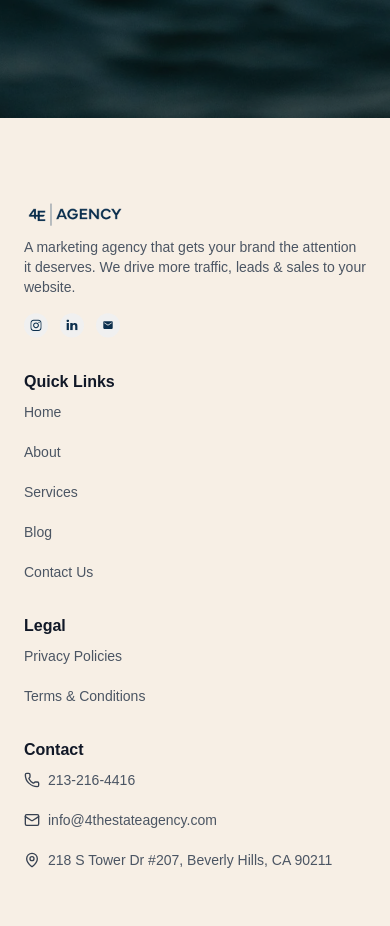
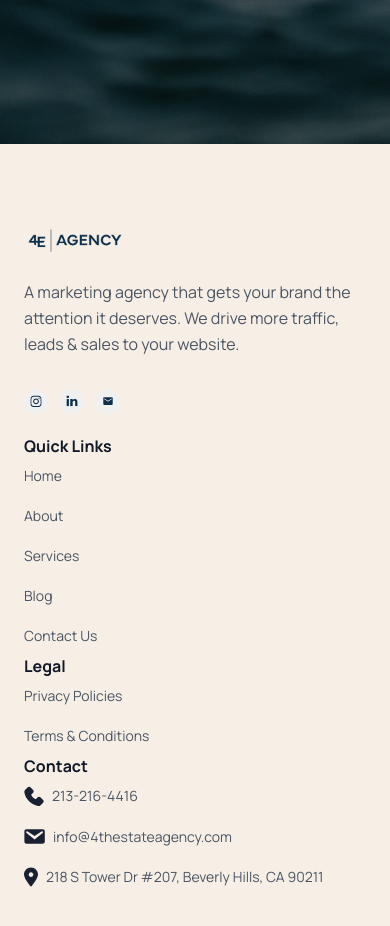
Before and after one commit to Runituplogan/4th-estate-agency, a Next.js app: page / in a window 390 px wide. Shown: the part 4765-5691 px from the top of the page. Built offline with nearby package versions, Linux system fonts and the light colour scheme; no server answers; what tailwindcss-animated would draw is missing.

Commit message:
Worked on making the navbar and the footer and hero section with the contact page look better

```diff
--- a/src/app/components/footer.tsx
+++ b/src/app/components/footer.tsx
@@ -6,21 +6,19 @@ import MailSvg from "../../../public/mail.svg";
 import Image from "next/image";
 import LogoImage from "../../../public/images/logov2.png";
 import Link from "next/link";
+import { LocationIcon, MailIcon, PhoneIcon } from "./icons/contact";
 
 export default function Footer() {
   return (
-    <footer className="bg-[#F7EFE5] text-gray-800 py-20 px-6 md:px-12 lg:px-20">
-      <div className="max-w-7xl mx-auto grid grid-cols-1 md:grid-cols-3 lg:grid-cols-4 gap-8">
-        {/* Logo & Description */}
+    <footer className="bg-[#F7EFE5] text-gray-800 py-20 px-6 md:px-6 lg:px-20">
+      <div className="max-w-7xl mx-auto flex justify-around flex-col md:flex-row gap-2">
         <div>
         <Image src={LogoImage} alt="Logo" width={100} height={100} />
-          <p className="mt-2 text-sm text-gray-600">
+          <p className="mt-2 text-md leading-relaxed py-4 text-gray-600 max-w-[400px]">
             A marketing agency that gets your brand the attention it deserves.
             We drive more traffic, leads & sales to your website.
           </p>
-
-          {/* Social Icons */}
-          <div className="flex items-center space-x-3 mt-4">
+          <div className="flex items-center space-x-3 mt-4 my-3">
           <Link href="https://www.bing.com/ck/a?!&&p=b30f4f2092daf5bb4f9405c6ad12213174f92a29d46da000249b03af5097af3cJmltdHM9MTc0MjA4MzIwMA&ptn=3&ver=2&hsh=4&fclid=20eb0161-86f2-62e2-1dd5-14cd874b63c2&psq=4th+estate+agency+instagram&u=a1aHR0cHM6Ly93d3cuaW5zdGFncmFtLmNvbS90aGVmb3VydGhlc3RhdGVtZWRpYS8&ntb=1">
         <Image src={InstaSvg} alt="Instagram" width={24} height={24} />
         </Link>
@@ -32,8 +30,6 @@ export default function Footer() {
         </Link>
           </div>
         </div>
-
-        {/* Quick Links */}
         <div>
           <h3 className="font-semibold text-gray-900">Quick Links</h3>
           <ul className="mt-2 space-y-5 text-sm text-gray-600">
@@ -44,8 +40,6 @@ export default function Footer() {
             <li><a href="/contact" className="hover:text-gray-900">Contact Us</a></li>
           </ul>
         </div>
-
-        {/* Legal */}
         <div>
           <h3 className="font-semibold text-gray-900">Legal</h3>
           <ul className="mt-2 space-y-5 text-sm text-gray-600">
@@ -53,21 +47,19 @@ export default function Footer() {
             <li><a href="/" className="hover:text-gray-900">Terms & Conditions</a></li>
           </ul>
         </div>
-
-        {/* Contact */}
         <div>
           <h3 className="font-semibold text-gray-900">Contact</h3>
           <ul className="mt-2 space-y-5 text-sm text-gray-600">
             <li className="flex items-center space-x-2">
-              <Phone className="w-4 h-4 text-gray-700" />
+              <PhoneIcon />
               <span>213-216-4416</span>
             </li>
             <li className="flex items-center space-x-2">
-              <Mail className="w-4 h-4 text-gray-700" />
+              <MailIcon/>
               <span>info@4thestateagency.com</span>
             </li>
             <li className="flex items-center space-x-2">
-              <MapPin className="w-4 h-4 text-gray-700" />
+              <LocationIcon />
               <span>218 S Tower Dr #207, Beverly Hills, CA 90211</span>
             </li>
           </ul>
--- a/src/app/components/hero_section.tsx
+++ b/src/app/components/hero_section.tsx
@@ -14,6 +14,7 @@ import { motion } from "framer-motion";
 interface HeroLayoutProps {
   backgroundImage: string;
   children: ReactNode;
+  height?:'full' | 'half'
 }
 
 const Navbar = () => {
@@ -47,8 +48,7 @@ const Navbar = () => {
     },
   ]
   return (
-    <nav className="absolute top-0 left-0 w-full flex items-center justify-between p-6 bg-transparent z-20">
-      {/* Logo */}
+    <nav className="absolute top-0 left-0 w-full flex items-center md:justify-around justify-between p-6 bg-transparent z-20">
       <div className="flex items-center space-x-2">
         <Link href="/">
           <Image src={LogoImage} alt="Logo" width={150} height={100} />
@@ -153,10 +153,12 @@ const Navbar = () => {
   );
 };
 
-export default function HeroLayout({ backgroundImage, children }: HeroLayoutProps) {
+export default function HeroLayout({ backgroundImage, children,height = "half" }: HeroLayoutProps) {
   return (
     <div
-      className="relative h-screen w-full bg-cover bg-center flex flex-col items-center justify-center text-white text-center"
+      className={`relative h-screen w-full bg-cover bg-center flex flex-col items-center justify-center text-white text-center  ${
+        height === "full" ? "h-screen" : "h-[80vh]"
+      }`}
       style={{ backgroundImage: `url(${backgroundImage})` }}
     >
       <div className="absolute inset-0 bg-black bg-opacity-50"></div>
--- /dev/null
+++ b/src/app/components/icons/contact/index.tsx
@@ -0,0 +1,23 @@
+export  function LocationIcon(){
+    return (
+        <svg width="14" height="20" viewBox="0 0 14 20" fill="none" xmlns="http://www.w3.org/2000/svg">
+        <path d="M6.13594 18.9752C4.23281 16.5928 0 10.8186 0 7.5752C0 3.64012 3.13396 0.450195 7 0.450195C10.8646 0.450195 14 3.64012 14 7.5752C14 10.8186 9.73438 16.5928 7.86406 18.9752C7.41562 19.543 6.58437 19.543 6.13594 18.9752ZM7 9.9502C8.28698 9.9502 9.33333 8.88516 9.33333 7.5752C9.33333 6.26523 8.28698 5.2002 7 5.2002C5.71302 5.2002 4.66667 6.26523 4.66667 7.5752C4.66667 8.88516 5.71302 9.9502 7 9.9502Z" fill="#192031"/>
+        </svg>
+    )
+}
+
+export function MailIcon(){
+    return (
+        <svg width="21" height="15" viewBox="0 0 21 15" fill="none" xmlns="http://www.w3.org/2000/svg">
+        <path d="M2.6437 0.25H18.5437C20.0437 0.25 20.7997 0.958 20.7997 2.398V12.502C20.7997 13.93 20.0437 14.65 18.5437 14.65H2.6437C1.1437 14.65 0.387695 13.93 0.387695 12.502V2.398C0.387695 0.958 1.1437 0.25 2.6437 0.25ZM10.5877 10.57L18.6757 3.934C18.9637 3.694 19.1917 3.142 18.8317 2.65C18.4837 2.158 17.8477 2.146 17.4277 2.446L10.5877 7.078L3.7597 2.446C3.3397 2.146 2.7037 2.158 2.3557 2.65C1.9957 3.142 2.2237 3.694 2.5117 3.934L10.5877 10.57Z" fill="#192031"/>
+        </svg>
+    )
+}
+
+export function PhoneIcon(){
+    return (
+        <svg width="20" height="21" viewBox="0 0 20 21" fill="none" xmlns="http://www.w3.org/2000/svg">
+        <path d="M1.24375 3.84551L3.73984 1.35176C3.91592 1.17491 4.1252 1.03459 4.35567 0.93886C4.58614 0.843134 4.83325 0.793886 5.08281 0.793945C5.5914 0.793945 6.06953 0.993164 6.42812 1.35176L9.11406 4.0377C9.29091 4.21377 9.43123 4.42306 9.52696 4.65353C9.62269 4.88399 9.67193 5.13111 9.67187 5.38066C9.67187 5.88926 9.47266 6.36738 9.11406 6.72598L7.15 8.69004C7.60974 9.70338 8.24893 10.6252 9.03672 11.4111C9.82253 12.2008 10.7443 12.8423 11.7578 13.3049L13.7219 11.3408C13.898 11.164 14.1072 11.0237 14.3377 10.9279C14.5682 10.8322 14.8153 10.7829 15.0648 10.783C15.5734 10.783 16.0516 10.9822 16.4102 11.3408L19.0984 14.0244C19.2755 14.2008 19.4159 14.4105 19.5117 14.6414C19.6074 14.8723 19.6565 15.1198 19.6562 15.3697C19.6562 15.8783 19.457 16.3564 19.0984 16.715L16.607 19.2064C16.0352 19.7807 15.2453 20.1064 14.4344 20.1064C14.2633 20.1064 14.0992 20.0924 13.9375 20.0643C10.7781 19.5439 7.64453 17.8635 5.11562 15.3369C2.58906 12.8127 0.910936 9.68145 0.383593 6.5127C0.224218 5.54473 0.545311 4.54863 1.24375 3.84551Z" fill="#192031"/>
+        </svg>
+    )
+}
--- a/src/app/components/input_form.tsx
+++ b/src/app/components/input_form.tsx
@@ -6,7 +6,7 @@ interface InputProps {
 const InputForm:React.FC<InputProps> =({label,placeholder})=>{
     return (
     <div>
-        <h3 className="text-sm text-[#66717B]">{label}</h3>
+        <h3 className="text-sm text-[#66717B] mb-2">{label}</h3>
         <input placeholder={placeholder} className="py-2  px-2 rounded-md w-full"/>
     </div>
     )
--- a/src/app/layout.tsx
+++ b/src/app/layout.tsx
@@ -12,7 +12,9 @@ import { PressPageProvider } from "./context/pressPageContext";
 import { SocialsPageProvider } from "./context/socialPageContext";
 import { WebDevelopmentPageProvider } from "./context/webDevelopmentPage";
 import { BrandingPageProvider } from "./context/brandingPageContext";
+import { Manrope } from 'next/font/google';
 
+const manrope = Manrope({ subsets: ['latin'], weight: ['400', '700'] });
 const geistSans = Geist({
   variable: "--font-geist-sans",
   subsets: ["latin"],
@@ -36,7 +38,7 @@ export default function RootLayout({
   return (
     <html lang="en">
       <body
-        className={`${geistSans.variable} ${geistMono.variable} antialiased`}
+        className={manrope.className}
       >
         <ReactQueryProvider>
           <HomePageProvider>
--- a/src/app/page.tsx
+++ b/src/app/page.tsx
@@ -19,7 +19,7 @@ export default function Home() {
   console.log("homePage",homePageData)
   return (
     <div>
-    <HeroLayout backgroundImage="/images/bg_hero1.png">
+    <HeroLayout backgroundImage="/images/bg_hero1.png" height="full">
       <h1 className="text-3xl md:text-7xl  font-baskerville">An Agency That Gets Your <br/>Brand What it Deserves</h1>
       <Link href={'/contact'}>
       <button className="mt-6 px-6 py-3 bg-[#385065] text-white rounded-lg mb-3 md:mb-0">
--- a/tailwind.config.ts
+++ b/tailwind.config.ts
@@ -14,6 +14,7 @@ export default {
       },
       fontFamily: {
         baskerville: ["Baskerville", "serif"],
+        Manrope:["Manrope"]
       },
     },
   },
```
Also changed, not shown: src/app/contact/page.tsx (+13 -13 lines).
